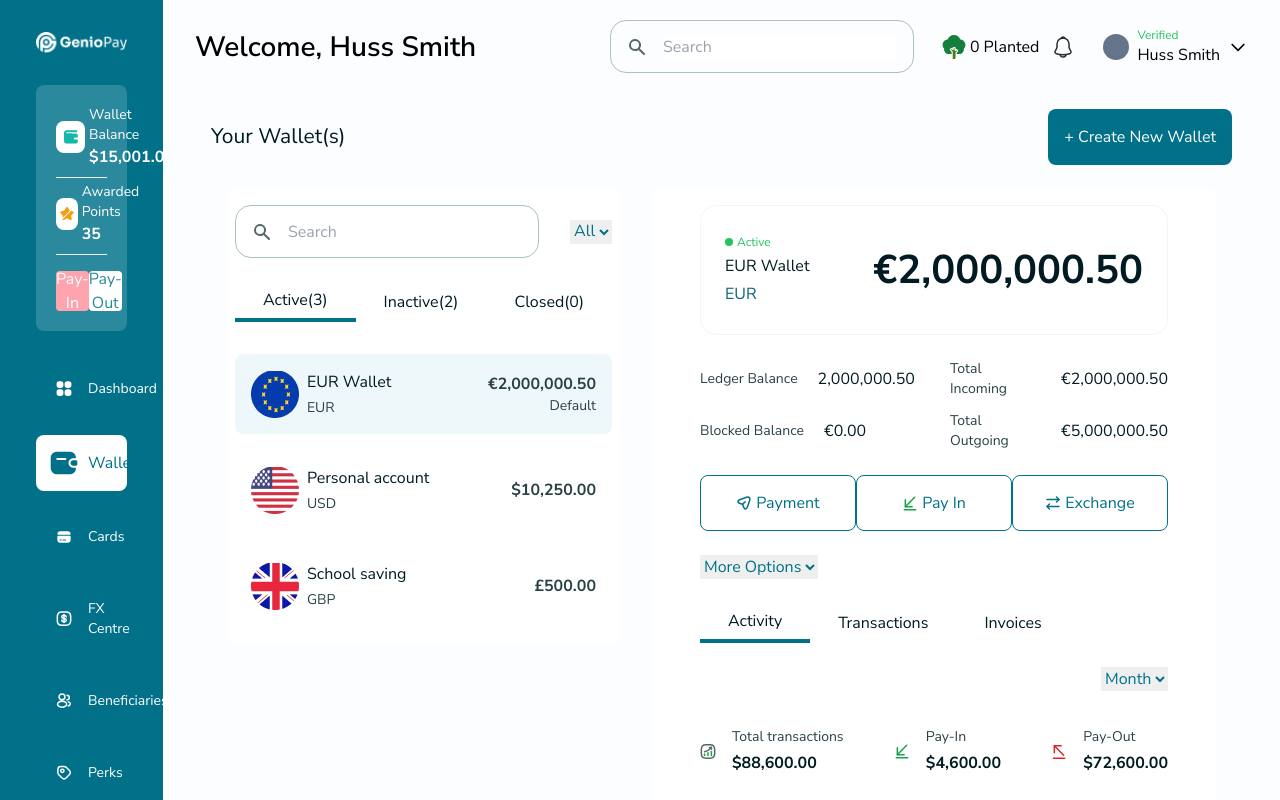
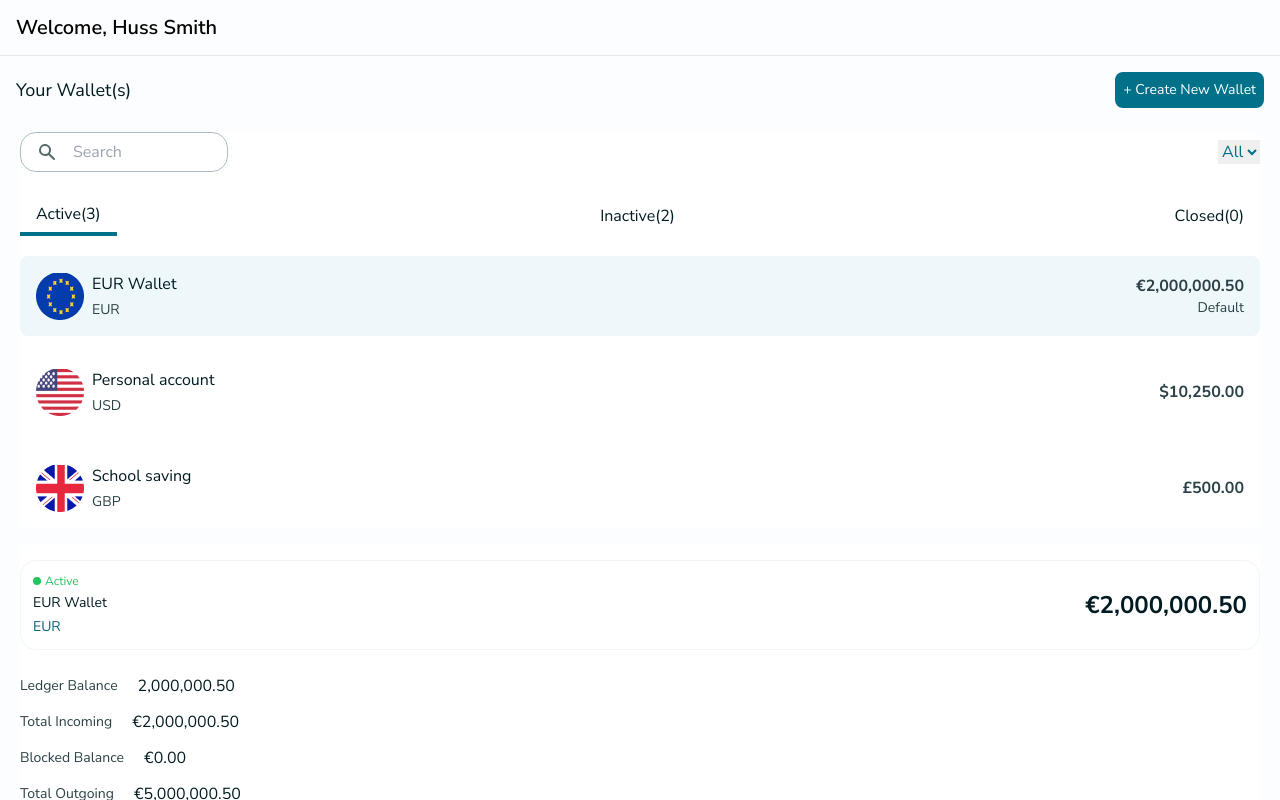
Before and after one commit to mcajongbah/geniopay, a React (Vite) app: page /wallet in a window 1280 px wide. Built offline with nearby package versions, Linux system fonts and the light colour scheme.

Commit message:
responsive design

```diff
--- a/src/components/Header.tsx
+++ b/src/components/Header.tsx
@@ -5,9 +5,9 @@ type HeaderProps = {};
 
 const Header: React.FC<HeaderProps> = ({}) => {
   return (
-    <div className="w-full flex items-center h-[93px] px-8 justify-between">
-      <h5 className="text-[28px] font-semibold">Welcome, Huss Smith</h5>
-      <div className="flex items-center space-x-7">
+    <div className="w-full flex items-center h-14 border-b lg:border-b-0 lg:h-[93px] lg:px-8 px-4 justify-between">
+      <h5 className="lg:text-[28px] text-xl font-semibold">Welcome, Huss Smith</h5>
+      <div className="hidden lg:flex items-center space-x-7">
         <Search />
 
         <div className="flex items-center space-x-3">
--- a/src/components/Layout.tsx
+++ b/src/components/Layout.tsx
@@ -14,7 +14,7 @@ const Layout: React.FC<LayoutProps> = ({}) => {
       <main className="flex flex-col flex-1 bg-[#FCFDFE]">
         <Header />
         <div className="flex flex-1 flex-col overflow-y-auto">
-          <div className="px-8 pb-10">
+          <div className="lg:px-8 px-0 pb-10">
             <Routes>
               <Route path="/" element={<Dashboard />} />
               <Route path="/wallet" element={<Wallet />} />
--- a/src/components/QuickLinkCard.tsx
+++ b/src/components/QuickLinkCard.tsx
@@ -10,7 +10,7 @@ const QuickLinkCard: React.FC<QuickLinkCardProps> = ({
   link: { name, icon, color },
 }) => {
   return (
-    <button className="py-6 items-center space-y-4 h-full max-w-[120px] justify-center outline-none px-4 border border-slate-300 rounded-lg flex-col flex">
+    <button className="lg:py-6 py-3 items-center space-y-4 lg:h-full lg:max-w-[120px] max-w-[100px] justify-center outline-none lg:px-4 border border-slate-300 rounded-lg flex-col flex">
       <span className={`flex items-center justify-center w-8 h-8 ${color} rounded-full`}>
         <img src={icon} alt={name} />
       </span>
--- a/src/components/Search.tsx
+++ b/src/components/Search.tsx
@@ -5,7 +5,7 @@ type SearchProps = {};
 const Search: React.FC<SearchProps> = ({}) => {
   const [search, setSearch] = useState("");
   return (
-    <div className="h-[53px] w-[304px] border space-x-4 border-[#AAC0C5] rounded-2xl flex items-center px-4">
+    <div className="lg:h-[53px] h-10 lg:w-[304px] w-52 border space-x-4 border-[#AAC0C5] rounded-2xl flex items-center px-4">
       <span className="text-[#55676B]">
         <svg
           xmlns="http://www.w3.org/2000/svg"
--- a/src/components/Sidebar.tsx
+++ b/src/components/Sidebar.tsx
@@ -48,7 +48,7 @@ const navItems = [
 
 const Sidebar: React.FC<SidebarProps> = ({}) => {
   return (
-    <aside className="flex flex-col w-[316px] overflow-y-auto space-y-8 py-8 px-9 bg-primary">
+    <aside className="hidden lg:flex flex-col w-[316px] overflow-y-auto space-y-8 py-8 px-9 bg-primary">
       <div className="w-full flex justify-center">
         <Link to="/">
           <img src="./assets/logo.png" alt="GenioPay logo" />
--- a/src/components/WalletCard.tsx
+++ b/src/components/WalletCard.tsx
@@ -10,7 +10,7 @@ type WalletCardProps = {
 
 const WalletCard: React.FC<WalletCardProps> = ({ wallet: {name, balance, currency, image, color} }) => {
   return (
-    <div className={`p-6 rounded-2xl w-full space-y-4`} style={{backgroundColor: color }}>
+    <div className={`lg:p-6 p-4 rounded-2xl w-full space-y-2 lg:space-y-4`} style={{backgroundColor: color }}>
       <div className="flex items-center justify-between">
         <span className="flex flex-col space-y-1">
           <p className="text-base text-[#001b21]">{name}</p>
@@ -20,7 +20,7 @@ const WalletCard: React.FC<WalletCardProps> = ({ wallet: {name, balance, currenc
           <img src={image} alt="Flag USA" />
         </div>
       </div>
-      <h3 className="text-[#001b21] font-bold text-[28px]">{balance}</h3>
+      <h3 className="text-[#001b21] font-bold text-xl lg:text-[28px]">{balance}</h3>
     </div>
   );
 };
--- a/src/pages/Wallet.tsx
+++ b/src/pages/Wallet.tsx
@@ -16,15 +16,15 @@ const Wallet: React.FC<WalletProps> = ({}) => {
   return (
     <div className="p-4 w-full flex flex-col">
       <div className="w-full items-center flex justify-between">
-        <p className="text-[21px] text-[#001b21]">Your Wallet(s)</p>
-        <button className="text-white text-base outline-none p-4 rounded-lg bg-primary">
+        <p className="lg:text-[21px] text-lg text-[#001b21]">Your Wallet(s)</p>
+        <button className="text-white text-sm lg:text-base outline-none p-2 lg:p-4 rounded-lg bg-primary">
           + Create New Wallet
         </button>
       </div>
 
-      <div className="w-full flex space-x-8 px-4 mt-6">
-        <div className="w-2/5 h-max rounded-lg px-2 py-4 bg-white">
-          <div className="flex justify-between items-center">
+      <div className="w-full flex lg:flex-row flex-col space-y-4 lg:space-y-0 lg:space-x-8 px-1 lg:px-4 mt-6">
+        <div className="lg:w-2/5 w-full h-max rounded-lg lg:px-2 lg:py-4 bg-white">
+          <div className="flex w-full justify-between items-center">
             <Search />
             <select
               className="outline-none text-primary text-base"
@@ -41,7 +41,7 @@ const Wallet: React.FC<WalletProps> = ({}) => {
             <NavLink to="/wallet">
               {({ isActive }) => (
                 <button
-                  className={`text-center py-[6px] px-7 ${
+                  className={`text-center py-[6px] px-4 ${
                     isActive ? "border-b-4 border-primary" : ""
                   }`}
                 >
@@ -53,7 +53,7 @@ const Wallet: React.FC<WalletProps> = ({}) => {
             <NavLink to="/wallet/inactive">
               {({ isActive }) => (
                 <button
-                  className={`text-center py-[6px] px-7 ${
+                  className={`text-center py-[6px] px-4 ${
                     isActive ? "border-b-4 border-primary" : ""
                   }`}
                 >
@@ -65,7 +65,7 @@ const Wallet: React.FC<WalletProps> = ({}) => {
             <NavLink to="/wallet/closed">
               {({ isActive }) => (
                 <button
-                  className={`text-center py-[6px] px-7 ${
+                  className={`text-center py-[6px] px-4 ${
                     isActive ? "border-b-4 border-primary" : ""
                   }`}
                 >
@@ -74,8 +74,8 @@ const Wallet: React.FC<WalletProps> = ({}) => {
               )}
             </NavLink>
           </div>
-          <div className="flex flex-col space-y-4 mt-8">
-            <div className="flex items-center rounded-lg p-4 bg-[#EEF7F9] justify-between">
+          <div className="flex flex-col space-y-4 mt-5 lg:mt-8">
+            <div className="flex w-full items-center rounded-lg p-4 bg-[#EEF7F9] justify-between">
               <div className="flex items-center space-x-2">
                 <img src="./assets/eur.png" alt="EUR Wallet" />
                 <span className="flex flex-col space-y-1">
@@ -91,7 +91,7 @@ const Wallet: React.FC<WalletProps> = ({}) => {
               </div>
             </div>
 
-            <div className="flex items-center rounded-lg p-4 hover:bg-[#EEF7F9] justify-between">
+            <div className="flex w-full items-center rounded-lg p-4 hover:bg-[#EEF7F9] justify-between">
               <div className="flex items-center space-x-2">
                 <img src="./assets/usa.png" alt="Personal account" />
                 <span className="flex flex-col space-y-1">
@@ -104,7 +104,7 @@ const Wallet: React.FC<WalletProps> = ({}) => {
               </div>
             </div>
 
-            <div className="flex items-center rounded-lg p-4 hover:bg-[#EEF7F9] justify-between">
+            <div className="flex w-full items-center rounded-lg p-4 hover:bg-[#EEF7F9] justify-between">
               <div className="flex items-center space-x-2">
                 <img src="./assets/uk.png" alt="School saving" />
                 <span className="flex flex-col space-y-1">
@@ -118,22 +118,22 @@ const Wallet: React.FC<WalletProps> = ({}) => {
             </div>
           </div>
         </div>
-        <div className="w-3/5 rounded-lg px-12 py-4 bg-white">
-          <div className="flex justify-between rounded-2xl px-6 py-7 border border-[#F3F4F6] items-center">
+        <div className="lg:w-3/5 w-full rounded-lg lg:px-12 py-4 bg-white">
+          <div className="flex justify-between rounded-2xl p-3 lg:px-6 lg:py-7 border border-[#F3F4F6] items-center">
             <div className="flex flex-col space-y-1">
               <div className="flex items-center space-x-1">
                 <span className="w-2 h-2 rounded-full bg-green-500"></span>
                 <p className="text-green-500 text-xs">Active</p>
               </div>
-              <p className="text-base text-[#001B21]">EUR Wallet</p>
-              <p className="text-base text-[#0A6375]">EUR</p>
+              <p className="lg:text-base text-sm text-[#001B21]">EUR Wallet</p>
+              <p className="lg:text-base text-sm text-[#0A6375]">EUR</p>
             </div>
-            <p className="text-[40px] text-[#001B21] font-extrabold">
+            <p className="lg:text-[40px] text-2xl text-[#001B21] font-extrabold">
               €2,000,000.50
             </p>
           </div>
 
-          <div className="grid grid-cols-2 gap-y-3 gap-x-8 mt-6">
+          <div className="grid lg:grid-cols-2 grid-cols-1 gap-y-3 lg:gap-x-8 mt-6">
             <div className="flex items-center space-x-5">
               <p className="text-body text-sm">Ledger Balance</p>
               <p className="text-title text-base">2,000,000.50</p>
@@ -153,15 +153,15 @@ const Wallet: React.FC<WalletProps> = ({}) => {
           </div>
 
           <div className="flex mt-6 items-center justify-between">
-            <button className="outline-none w-[156px] flex items-center justify-center space-x-1 h-14 rounded-lg border border-primary text-primary">
+            <button className="outline-none lg:w-[156px] w-[100px] flex items-center justify-center space-x-1 h-14 rounded-lg border border-primary text-primary">
               <SendIcon />
               <p>Payment</p>
             </button>
-            <button className="outline-none w-[156px] flex items-center justify-center space-x-1 h-14 rounded-lg border border-primary text-primary">
+            <button className="outline-none lg:w-[156px] w-[100px] flex items-center justify-center space-x-1 h-14 rounded-lg border border-primary text-primary">
               <PayInIcon />
               <p>Pay In</p>
             </button>
-            <button className="outline-none w-[156px] flex items-center justify-center space-x-1 h-14 rounded-lg border border-primary text-primary">
+            <button className="outline-none lg:w-[156px] w-[100px] flex items-center justify-center space-x-1 h-14 rounded-lg border border-primary text-primary">
               <ExchangeIcon />
               <p>Exchange</p>
             </button>
@@ -176,11 +176,11 @@ const Wallet: React.FC<WalletProps> = ({}) => {
           </select>
 
           <div className="flex items-center text-[#001B21] mt-6">
-            <button className="text-center py-[6px] px-7 border-b-4 border-primary">
+            <button className="text-center py-[6px] lg:px-7 px-5 border-b-4 border-primary">
               Activity
             </button>
-            <button className="text-center py-[6px] px-7">Transactions</button>
-            <button className="text-center py-[6px] px-7">Invoices</button>
+            <button className="text-center py-[6px] lg:px-7 px-5">Transactions</button>
+            <button className="text-center py-[6px] lg:px-7 px-5">Invoices</button>
           </div>
 
           <div className="flex space-y-9 mb-8 items-end flex-col">
@@ -195,27 +195,27 @@ const Wallet: React.FC<WalletProps> = ({}) => {
               </select>
             </div>
             <div className="flex w-full items-center justify-between">
-              <button className="flex items-center space-x-4">
+              <button className="flex items-center outline-none space-x-2 lg:space-x-4">
                 <StatusIcon />
                 <span className="flex flex-col space-y-1 text-left">
-                  <p className="text-body text-sm">Total transactions</p>
-                  <p className="text-title font-bold text-base">$88,600.00</p>
+                  <p className="text-body text-xs lg:text-sm">Total transactions</p>
+                  <p className="text-title font-bold text-sm lg:text-base">$88,600.00</p>
                 </span>
               </button>
 
-              <button className="flex outline-none text-[#16A34A] items-center space-x-4">
+              <button className="flex outline-none text-[#16A34A] items-center space-x-2 lg:space-x-4">
                 <PayInIcon />
                 <span className="flex flex-col space-y-1 text-left">
-                  <p className="text-body text-sm">Pay-In</p>
-                  <p className="text-title font-bold text-base">$4,600.00</p>
+                  <p className="text-body text-xs lg:text-sm">Pay-In</p>
+                  <p className="text-title font-bold text-sm lg:text-base">$4,600.00</p>
                 </span>
               </button>
 
-              <button className="flex outline-none items-center text-[#DC2626] space-x-4">
+              <button className="flex outline-none items-center text-[#DC2626] space-x-2 lg:space-x-4">
                 <PayOutIcon />
                 <span className="flex flex-col space-y-1 text-left">
-                  <p className="text-body text-sm">Pay-Out</p>
-                  <p className="text-title font-bold text-base">$72,600.00</p>
+                  <p className="text-body text-xs lg:text-sm">Pay-Out</p>
+                  <p className="text-title font-bold text-sm lg:text-base">$72,600.00</p>
                 </span>
               </button>
             </div>
--- a/tailwind.config.js
+++ b/tailwind.config.js
@@ -7,6 +7,11 @@ module.exports = {
         body: '#2b4146',
         title: '#001b21',
       },
+      screens: {
+        'sm': '640px',
+        'md': '960px',
+        'lg': '1440px',
+      }
     },
   },
   plugins: [],
```
Also changed, not shown: src/pages/Dashboard.tsx (+12 -12 lines).
